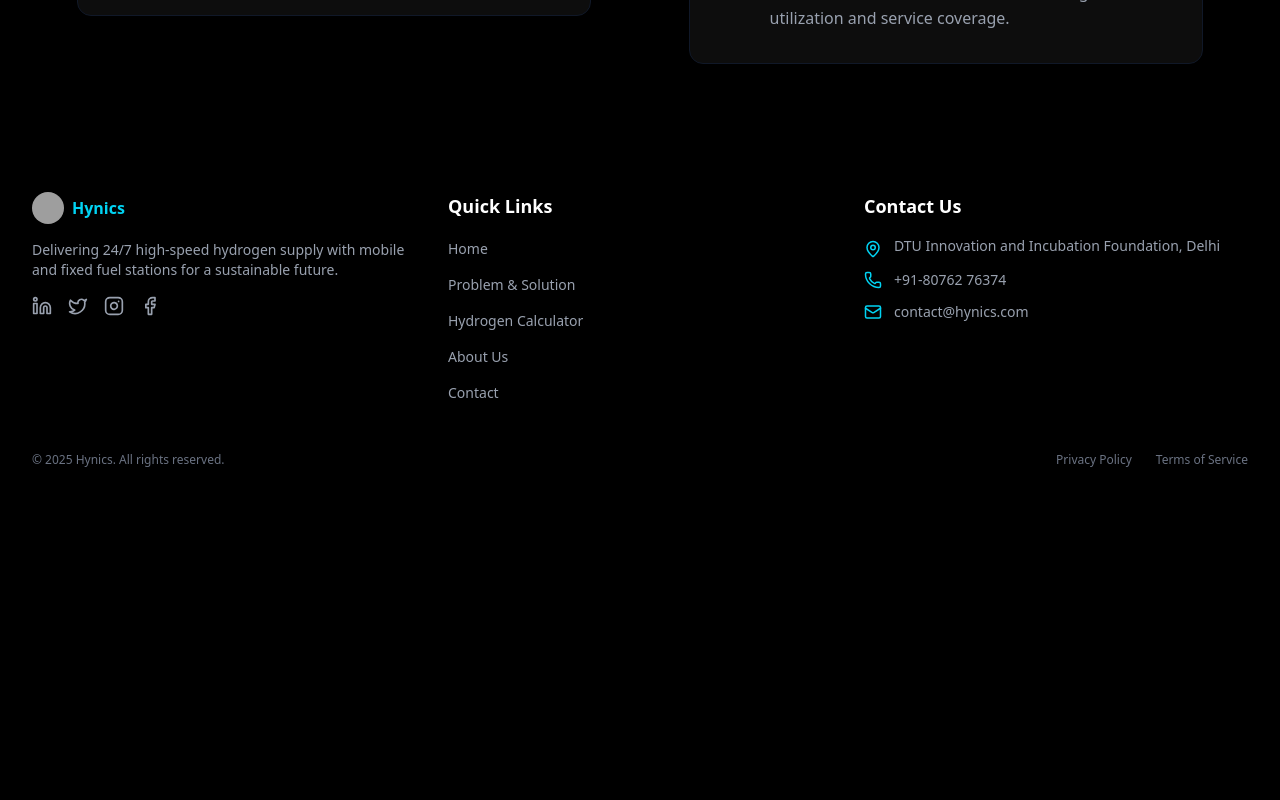
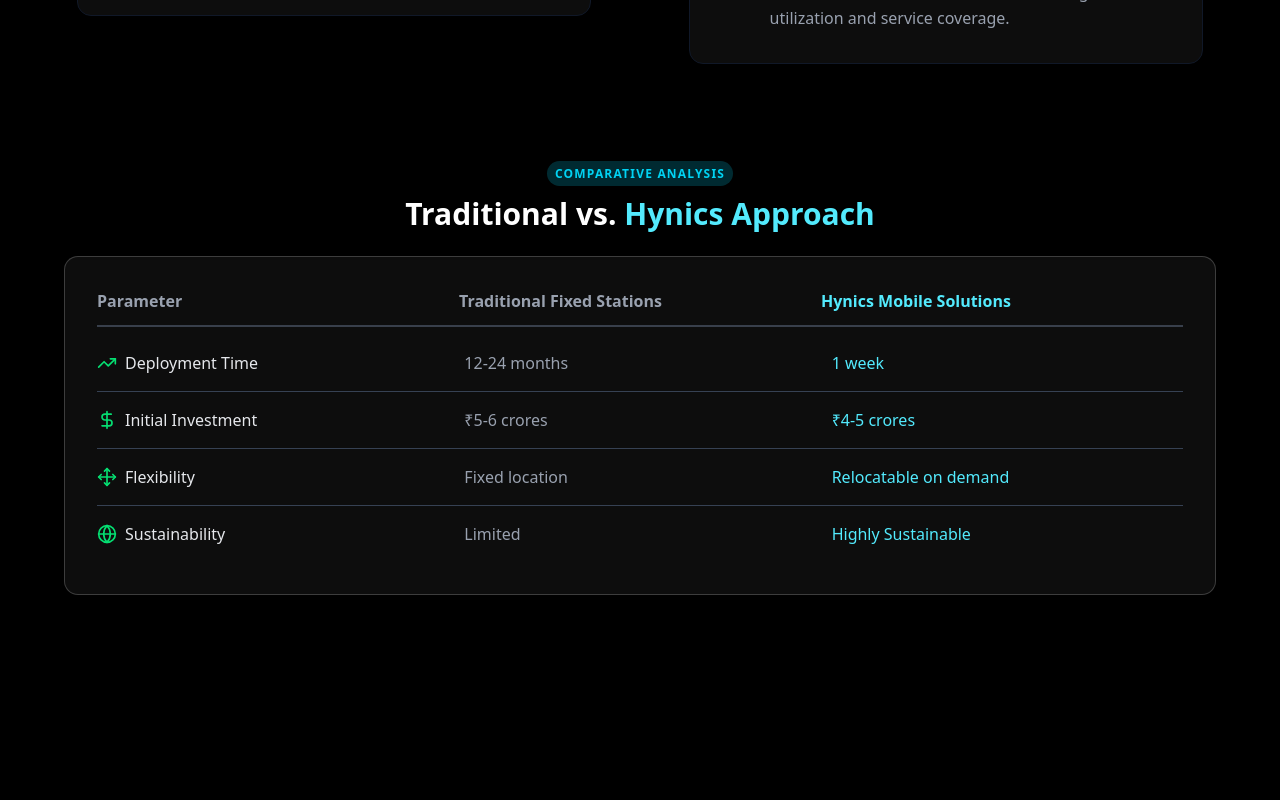
Before and after one commit to s4mzai/hynics-frontend, a React (Vite) app: page /problem-solution in a window 1280 px wide. Shown: the part 1480-2280 px from the top of the page. Before the commit the page ends 1972 px from the top, so only its background shows below. Built offline with nearby package versions, Linux system fonts and the light colour scheme; grey boxes are pictures that could not be loaded.

Commit message:
Add Comparing Approach Section To ProblemSolution

```diff
--- /dev/null
+++ b/src/components/ProblemSolutionPage/ComparingApproach.jsx
@@ -0,0 +1,72 @@
+import React from 'react';
+import { TrendingUp, DollarSign, Move, Globe } from 'lucide-react';
+
+const hynicsComparisonData = [
+  { feature: 'Deployment Time', icon: TrendingUp, traditional: '12-24 months', hynics: '1 week' },
+  { feature: 'Initial Investment', icon: DollarSign, traditional: '₹5-6 crores', hynics: '₹4-5 crores' },
+  { feature: 'Flexibility', icon: Move, traditional: 'Fixed location', hynics: 'Relocatable on demand' },
+  { feature: 'Sustainability', icon: Globe, traditional: 'Limited', hynics: 'Highly Sustainable' },
+];
+
+const HynicsComparisonRow = ({ data }) => {
+  return (
+    <div className="border-b border-gray-700 last:border-b-0 py-4">
+      <div className="flex flex-col space-y-3 sm:hidden">
+        <div className="flex items-center text-gray-200 font-semibold">
+          {data.icon && <data.icon className="w-5 h-5 text-green-400 mr-2" />}
+          {data.feature}
+        </div>
+        <div className="flex justify-between  p-3 rounded-lg">
+          <span className="text-gray-400 font-medium">Traditional</span>
+          <span className="text-gray-300">{data.traditional}</span>
+        </div>
+        <div className="flex justify-between bg-[#1a1a1a] p-3 rounded-lg">
+          <span className="text-cyan-300 font-medium">Hynics</span>
+          <span className="text-cyan-200">{data.hynics}</span>
+        </div>
+      </div>
+
+      <div className="hidden sm:grid grid-cols-3 gap-4">
+        <div className="flex items-center text-gray-200 font-medium">
+          {data.icon && <data.icon className="w-5 h-5 text-green-400 mr-2" />}
+          {data.feature}
+        </div>
+        <div className="text-gray-400 font-medium">{data.traditional}</div>
+        <div className="text-cyan-300 font-medium">{data.hynics}</div>
+      </div>
+    </div>
+  );
+};
+
+const ComparingApproach = () => {
+  return (
+    <div className="min-h-screen flex flex-col items-center p-4 sm:p-8">
+      <div className="text-center mb-6">
+        <span className="text-xs font-semibold tracking-widest uppercase text-cyan-400 bg-cyan-400/20 px-2 py-1 rounded-full">
+          Comparative Analysis
+        </span>
+        <h2 className="text-3xl font-extrabold text-white mt-3">
+          Traditional vs. <span className="text-cyan-300">Hynics Approach</span>
+        </h2>
+      </div>
+
+      <div className="w-full max-w-6xl">
+        <div className="rounded-xl p-4 sm:p-8 shadow-2xl mx-auto bg-[#FFFFFF0D] border border-white/20">
+          <div className="hidden sm:grid grid-cols-3 border-b-2 border-gray-600/70 pb-3 mb-2 font-bold text-sm sm:text-base">
+            <div className="text-left text-gray-400 pr-2">Parameter</div>
+            <div className="text-left text-gray-400 pr-2">Traditional Fixed Stations</div>
+            <div className="text-left text-cyan-300 pr-2">Hynics Mobile Solutions</div>
+          </div>
+
+          <div className="text-white">
+            {hynicsComparisonData.map((item, index) => (
+              <HynicsComparisonRow key={index} data={item} />
+            ))}
+          </div>
+        </div>
+      </div>
+    </div>
+  );
+};
+
+export default ComparingApproach;
--- a/src/pages/ProblemSolution.jsx
+++ b/src/pages/ProblemSolution.jsx
@@ -1,8 +1,13 @@
 import ChallengeSolution from "@/components/ProblemSolutionPage/ChallengeSolution"
+import ComparingApproach from "@/components/ProblemSolutionPage/ComparingApproach"
 
 const ProblemSolution = () => {
   return (
-    <ChallengeSolution/>
+    <div>
+      <ChallengeSolution/>
+      <ComparingApproach/>
+    </div>
+
   )
 }
 
```
